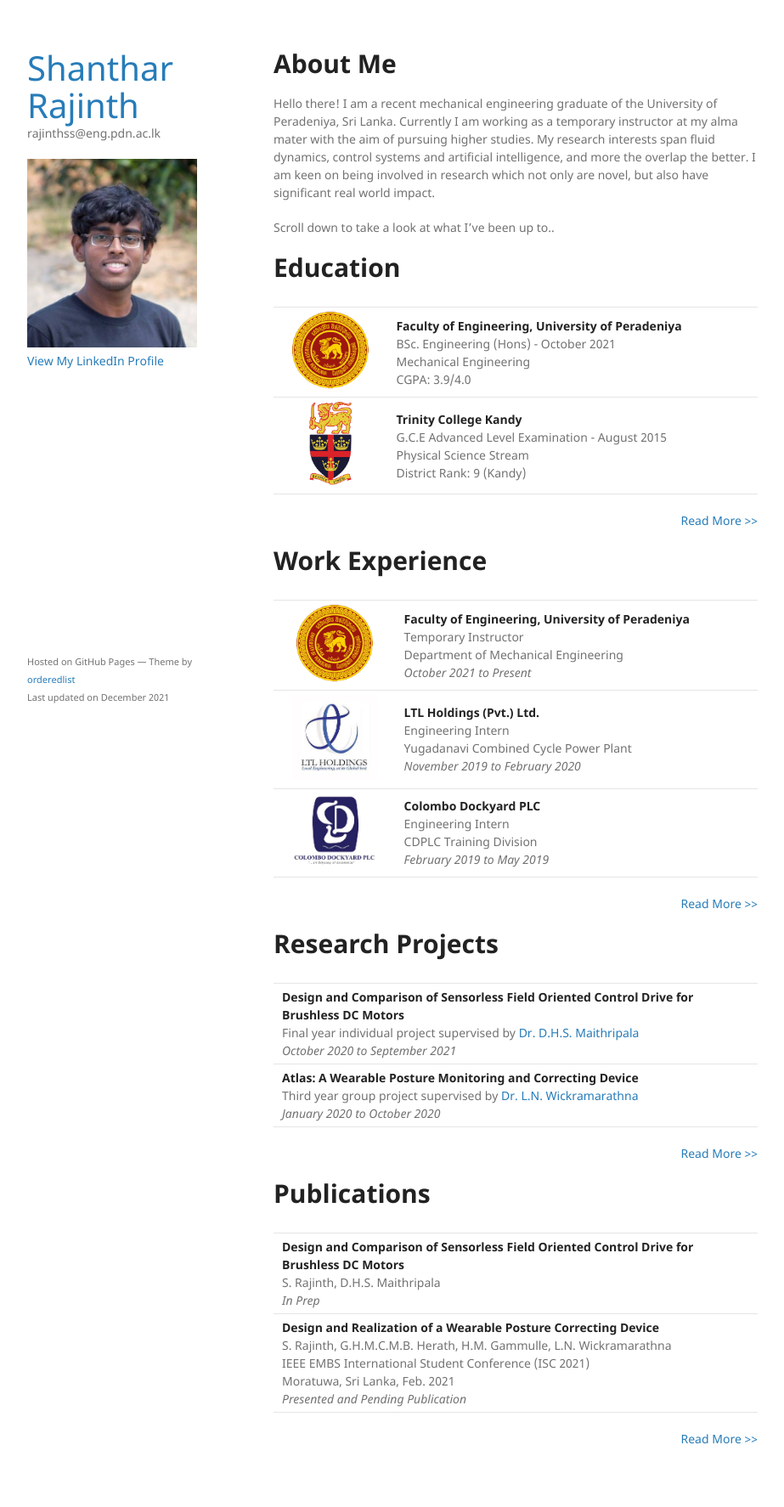
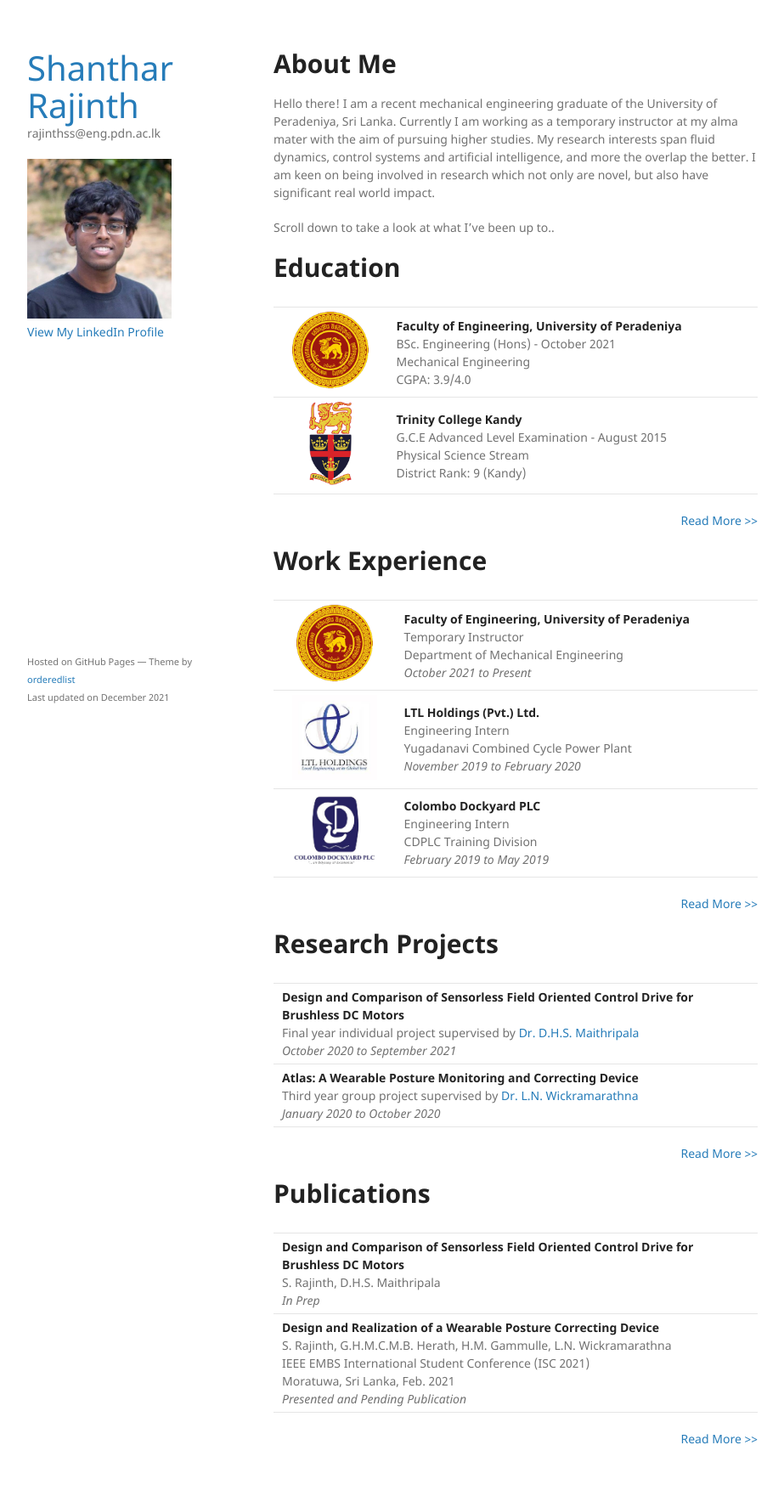
Before and after one commit to rajinthss/rajinthss.github.io, a Jekyll site: the page built from index.md, in a window 1280 px wide. Shown: the whole page at 85% size, without its empty margins (178-1101 px from the left). Built offline with Jekyll 4.4.1, drawn with Linux system fonts in a browser that asks for light colours; our own code applies the rules of GitHub Pages for plain Markdown files.

Commit message:
Update jekyll-theme-minimal.scss

```diff
--- a/_sass/jekyll-theme-minimal.scss
+++ b/_sass/jekyll-theme-minimal.scss
@@ -124,9 +124,9 @@ kbd {
 }
 
 header {
-  width:200px;
+  width:170px;
   float:left;
-
+  position:relative;
   -webkit-font-smoothing:subpixel-antialiased;
 }
 
```
